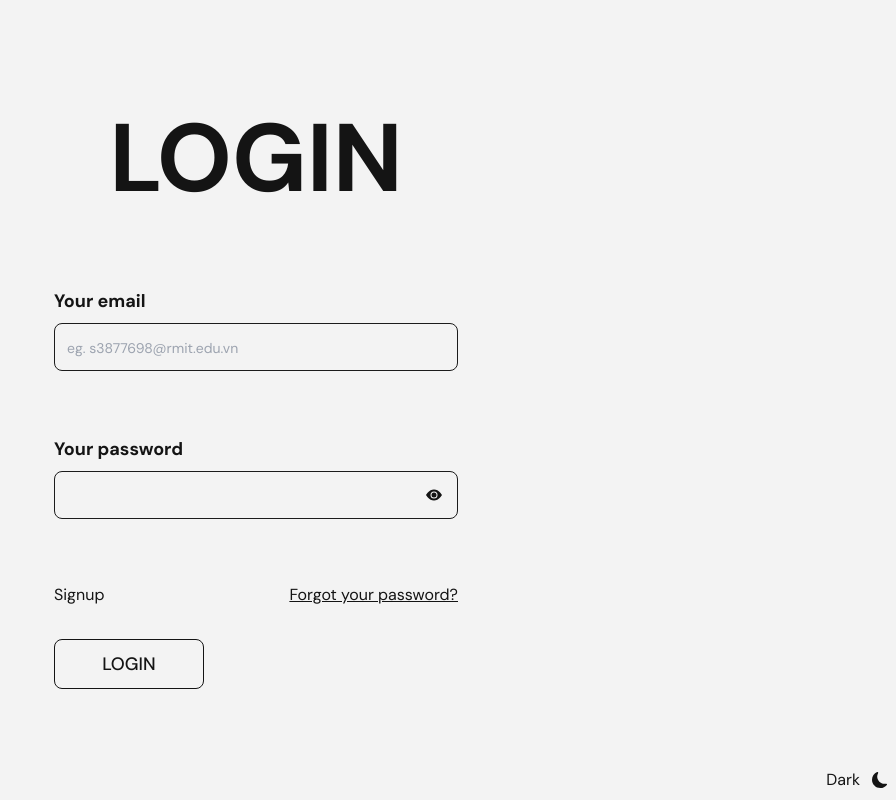
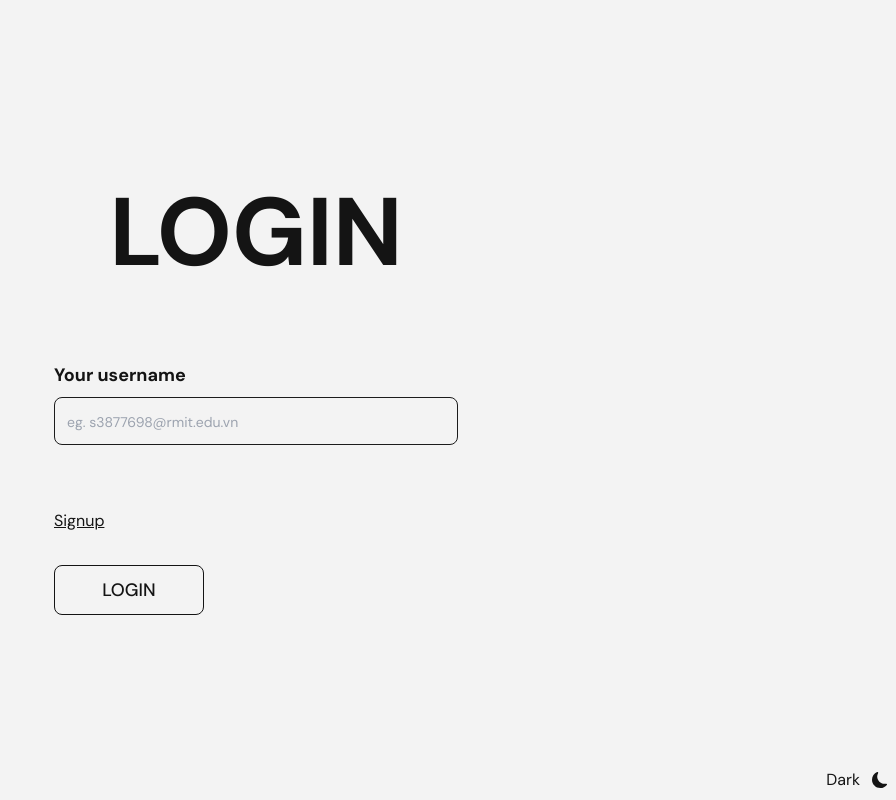
Before and after one commit to b1amage/sepm-frontend, a React (Create React App) app: page /login in a window 1280 px wide. Shown: the whole page, without its empty margins (384-1280 px from the left). Built offline with nearby package versions, Linux system fonts and the light colour scheme.

Commit message:
complete basic authentication function

```diff
--- a/src/components/authentication/LoginForm.js
+++ b/src/components/authentication/LoginForm.js
@@ -1,108 +1,72 @@
-import React, { useState } from "react";
+import React from "react";
 import { useFormik } from "formik";
 import * as Yup from "yup";
-import { BsEyeFill, BsEyeSlashFill } from "react-icons/bs";
+import { useNavigate } from "react-router-dom";
+import axios from "axios";
 
 const LoginForm = () => {
-	const [isShowPassword, setIsShowPassword] = useState(false);
-
-	const handleShowPasswordClick = () => {
-		setIsShowPassword(!isShowPassword);
-	};
+	const navigate = useNavigate();
 
 	const formik = useFormik({
 		initialValues: {
-			email: "",
-			password: "",
+			username: "",
 		},
 		validationSchema: Yup.object({
-			email: Yup.string()
-				.required("Required")
-				.matches(
-					/^[\w-.]+@([\w-]+\.)+[\w-]{2,4}$/,
-					"Please enter a valid email address"
-				),
-			password: Yup.string()
-				.required("Required")
-				.matches(
-					/^(?=.*[a-zA-Z])(?=.*\d)(?=.*[!@#$%^&*()_+])[A-Za-z\d][A-Za-z\d!@#$%^&*()_+]{7,19}$/,
-					"Password must be 7-19 characters and contain at least one letter, one number and a special character"
-				),
+			username: Yup.string().required("Required"),
 		}),
 		onSubmit: (values) => {
-			console.log(values);
+			const login = async (values) => {
+				await axios
+					.post("http://localhost:3000/api/auth/login", values)
+					.then(function (response) {
+						console.log(response);
+						navigate(
+							`/otp/${values.username}/${response.data.hash}`
+						);
+					})
+					.catch(function (error) {
+						console.log(error);
+					});
+			};
+
+			login(values);
 		},
 	});
 
 	return (
+		<>
 			<form
 				className="w-full mx-auto rounded-lg ld:py-6 lg:px-8 lg:w-1/2 md:w-2/3"
 				onSubmit={formik.handleSubmit}
 			>
 				<div className="mb-6 md:mb-10 lg:mb-16">
 					<label
-					htmlFor="email"
+						htmlFor="username"
 						className="block mb-2 text-sm font-bold lg:text-lg"
 					>
-					Your email
+						Your username
 					</label>
 					<input
-					value={formik.values.email}
+						value={formik.values.username}
 						onChange={formik.handleChange}
 						autoComplete="off"
-					type="email"
-					id="email"
+						type="username"
+						id="username"
 						className="block w-full p-3 text-sm transition-all duration-300 bg-transparent border rounded-lg outline-none input placeholder:text-sm border-black-400 dark:border-white-400 md:text-lg placeholder:text-white focus:bg-white-200 dark:focus:bg-black-400"
 						placeholder="eg. s3877698@rmit.edu.vn"
 						required
 					/>
-				{formik.errors.email && (
+					{formik.errors.username && (
 						<p
 							className={`my-4 text-sm font-thin text-red-500 md:text-lg transition-all duration-300`}
 						>
-						{formik.errors.email}
+							{formik.errors.username}
 						</p>
 					)}
 				</div>
-			<div className="mb-6 md:mb-10 lg:mb-16">
-				<label
-					htmlFor="password"
-					className="block mb-2 text-sm font-bold lg:text-lg"
-				>
-					Your password
-				</label>
-				<div className="relative">
-					<input
-						value={formik.values.password}
-						onChange={formik.handleChange}
-						autoComplete="off"
-						type={`${isShowPassword ? "text" : "password"}`}
-						id="password"
-						className="block w-full p-3 text-sm transition-all duration-300 bg-transparent border rounded-lg outline-none input placeholder:text-sm border-black-400 dark:border-white-400 md:text-lg placeholder:text-white focus:bg-white-200 dark:focus:bg-black-400"
-						required
-					/>
 
-					<div
-						onClick={handleShowPasswordClick}
-						className="absolute -translate-y-1/2 cursor-pointer hover:text-green right-4 top-1/2"
-					>
-						{isShowPassword ? <BsEyeSlashFill /> : <BsEyeFill />}
-					</div>
-				</div>
-
-				{formik.errors.password && (
-					<p
-						className={`my-4 text-sm font-thin text-red-500 md:text-lg transition-all duration-300`}
-					>
-						{formik.errors.password}
-					</p>
-				)}
-			</div>
 				<div className="flex flex-wrap justify-between">
-				<h3 className="cursor-pointer">Signup</h3>
-				<h3 className="underline cursor-pointer">
-					Forgot your password?
-				</h3>
+					<h3 className="underline cursor-pointer">Signup</h3>
 				</div>
 
 				<button
@@ -112,6 +76,7 @@ const LoginForm = () => {
 					Login
 				</button>
 			</form>
+		</>
 	);
 };
 
--- a/src/components/register/RegisterForm.js
+++ b/src/components/register/RegisterForm.js
@@ -20,7 +20,6 @@ const RegisterForm = () => {
 		}),
 		onSubmit: (values) => {
 			const postData = async (values) => {
-				// http://localhost:3000/api/auth/register
 				axios
 					.post("http://localhost:3000/api/auth/register", values)
 					.then(function (response) {
--- a/src/utilities/AnimatedRoutes.js
+++ b/src/utilities/AnimatedRoutes.js
@@ -14,7 +14,7 @@ const AnimatedRoutes = () => {
 		<AnimatePresence>
 			<Routes location={location} key={location.pathname}>
 				<Route path="/" element={<HomePage />} />
-				<Route path="/otp" element={<OTPPage />} />
+				<Route path="/otp/:username/:hash" element={<OTPPage />} />
 				<Route path="/login" element={<LoginPage />} />
 				<Route path="/about" element={<AboutPage />} />
 				<Route path="/register" element={<RegisterPage />} />
--- a/src/views/OTPPage.js
+++ b/src/views/OTPPage.js
@@ -1,24 +1,38 @@
 import React, { useState } from "react";
 import OTPInput, { ResendOTP } from "otp-input-react";
+import { useParams } from "react-router-dom";
 import otpImg from "../assets/otp-vector.png";
+import axios from "axios";
 
 const OTP_DIGIT_COUNT = 6;
-const OTP_EXPIRE_TIME = 30;
+const OTP_EXPIRE_TIME = 90;
 
 const OTPPage = () => {
 	const [OTP, setOTP] = useState("");
+	let { hash, username } = useParams();
+
+	const sendOTP = async () => {
+		await axios
+			.post("http://localhost:3000/api/auth/verify-OTP", {
+				hash,
+				username,
+				otp: OTP,
+			})
+			.then(function (response) {
+				console.log(response);
+			})
+			.catch(function (error) {
+				console.log(error);
+			});
+	};
 
 	const handleResendClick = () => {
-		console.log("Resend button click");
+		// console.log("Resend button click");
+		sendOTP();
 	};
 
 	const handleVerifyClick = () => {
-		console.log("Verify click");
-		console.log(OTP);
-	};
-
-	const handleTimeComplete = () => {
-		console.log("Clear interval");
+		sendOTP();
 	};
 
 	return (
@@ -57,14 +71,13 @@ const OTPPage = () => {
 				className="relative flex flex-col"
 				onResendClick={handleResendClick}
 				renderButton={renderButton}
-				onTimerComplete={handleTimeComplete}
 			/>
 
 			<button
 				onClick={handleVerifyClick}
-				className={`mt-8 bg-black-400 text-white-200 hover:bg-black-400 hover:shadow-sm hover:-translate-y-2 btn ${
+				className={`${
 					OTP.length === 6 ? "block" : "hidden"
-				}  dark:text-black-600 dark:bg-white-400 min-w-[200px] md:min-w-[250px] lg:min-w-[300px] px-3 py-2 mx-auto transition-all duration-300`}
+				} mt-8 bg-black-400 text-white-200 hover:bg-black-400 hover:shadow-sm hover:-translate-y-2 btn dark:text-black-600 dark:bg-white-400 min-w-[200px] md:min-w-[250px] lg:min-w-[300px] px-3 py-2 mx-auto transition-all duration-300`}
 			>
 				Verify
 			</button>
```
Also changed, not shown: src/views/VerifyEmailPage.js (+0 -7 lines). Lines whose indentation alone changed are shown as unchanged.
